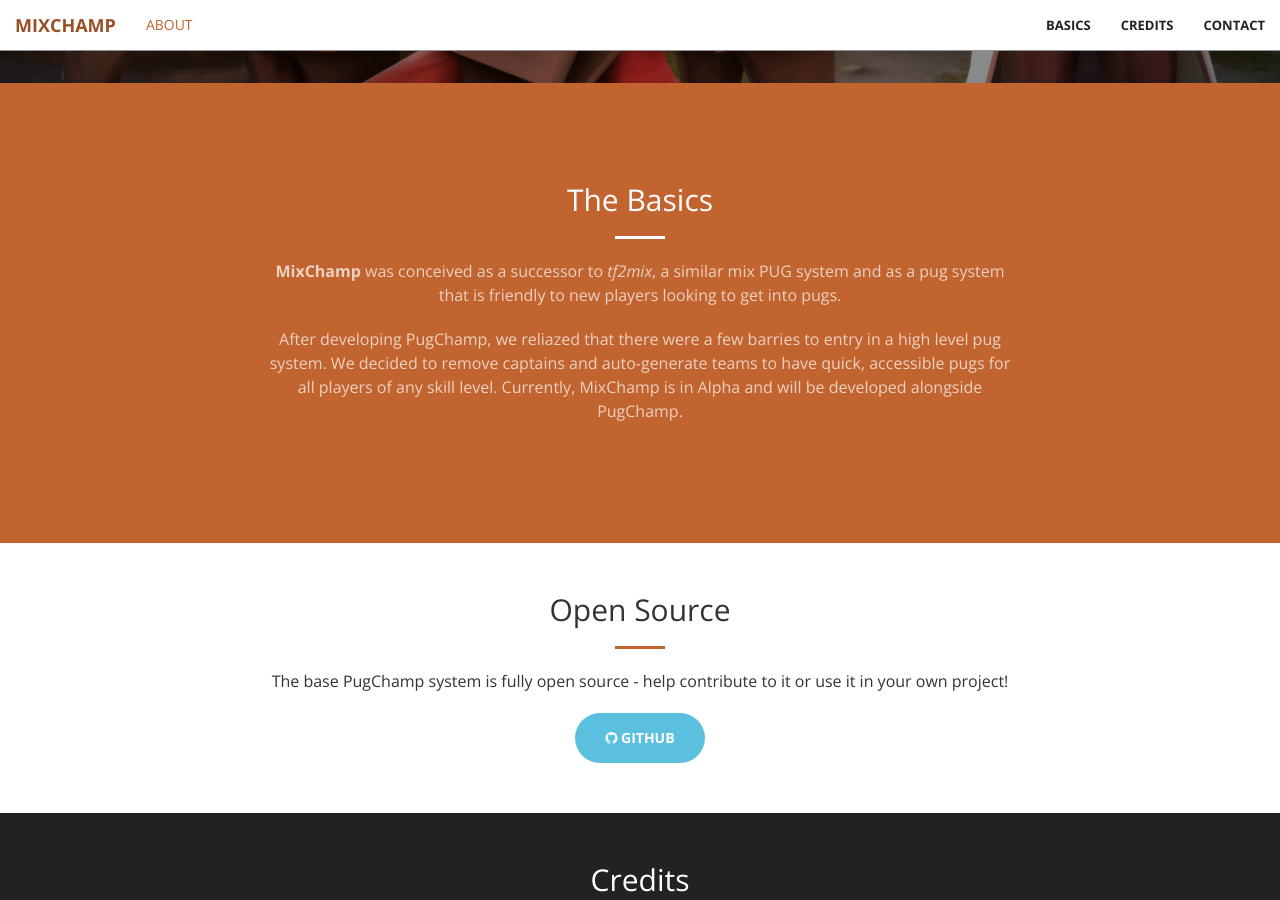
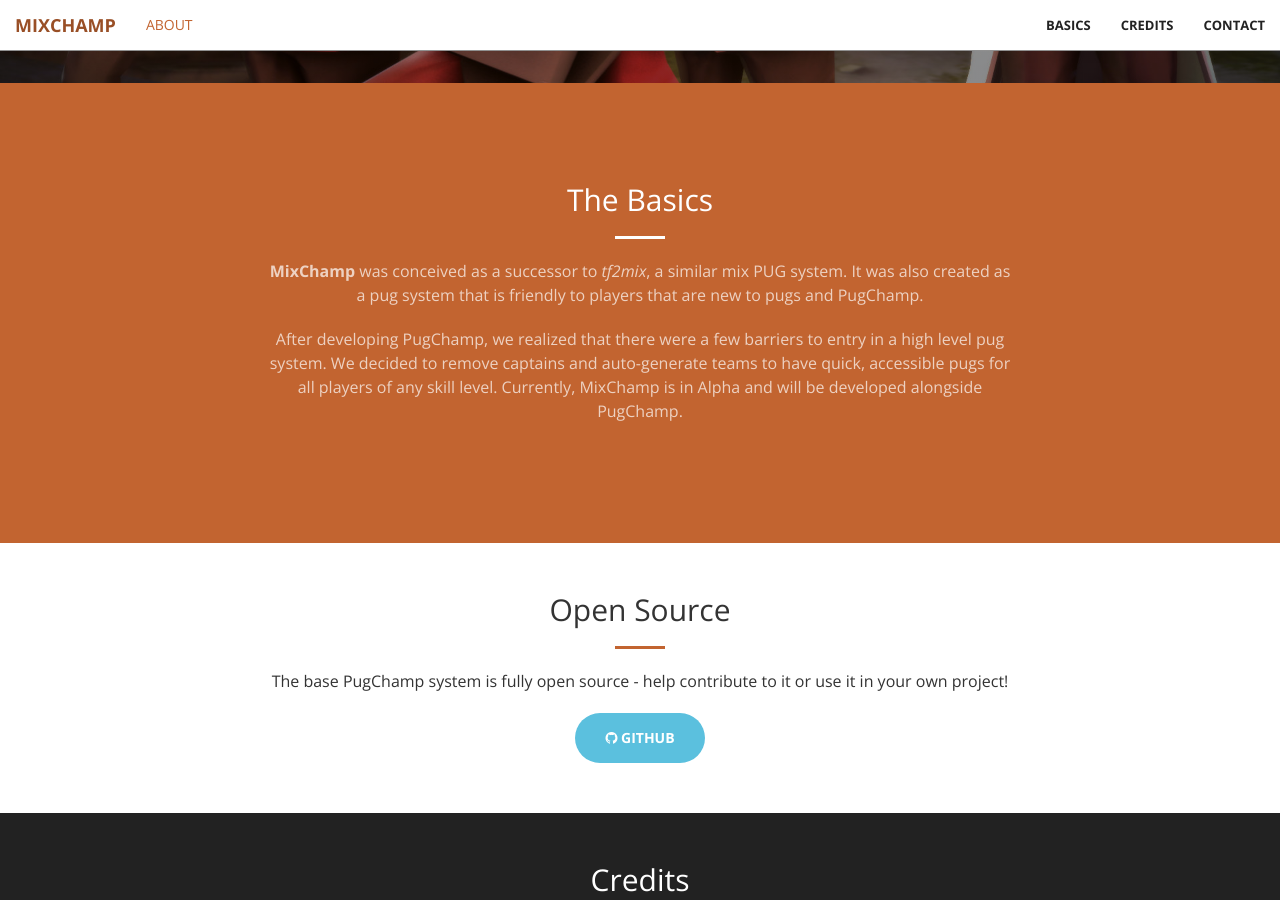
Before and after one commit to ChampGG/mix.champ.gg, a Jekyll site: the page built from about.html, in a window 1280 px wide and 900 px high, scrolled down 567 px. Built offline with Jekyll 4.4.1, drawn with Linux system fonts in a browser that asks for light colours.

Commit message:
update about, fix spelling and stuff

```diff
--- a/about.html
+++ b/about.html
@@ -26,8 +26,8 @@
             <div class="col-lg-8 col-lg-offset-2 text-center">
                 <h2 class="section-heading">The Basics</h2>
                 <hr class="light">
-                <p class="text-faded"><strong>MixChamp</strong> was conceived as a successor to <em>tf2mix</em>, a similar mix PUG system and as a pug system that is friendly to new players looking to get into pugs.
-                <p class="text-faded">After developing PugChamp, we reliazed that there were a few barries to entry in a high level pug system. We decided to remove captains and auto-generate teams to have quick, accessible pugs for all players of any skill level. Currently, MixChamp is in Alpha and will be developed alongside PugChamp.
+                <p class="text-faded"><strong>MixChamp</strong> was conceived as a successor to <em>tf2mix</em>, a similar mix PUG system. It was also created as a pug system that is friendly to players that are new to pugs and PugChamp.
+                <p class="text-faded">After developing PugChamp, we realized that there were a few barriers to entry in a high level pug system. We decided to remove captains and auto-generate teams to have quick, accessible pugs for all players of any skill level. Currently, MixChamp is in Alpha and will be developed alongside PugChamp.
             </div>
         </div>
     </div>
```
